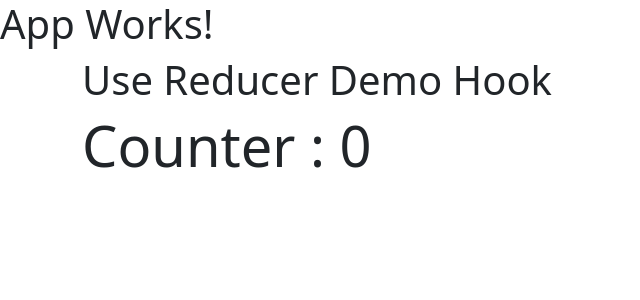
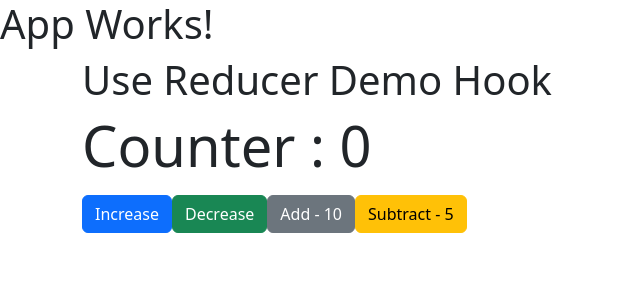
Before and after one commit to synergy2411/apr-24-frontend, a React (Create React App) app in the folder frontend/: page / in a window 1280 px wide. Shown: the top 300 px of the page, without its empty margins (0-640 px from the left). Built offline with nearby package versions, Linux system fonts and the light colour scheme.

Commit message:
counter un reducer

```diff
--- a/frontend/src/Components/Demo/UseReducerDemo.jsx
+++ b/frontend/src/Components/Demo/UseReducerDemo.jsx
@@ -1,6 +1,24 @@
 import { useReducer } from "react";
 
 function reducerFn(state, action) {
+  if (action.type === "INCREMENT") {
+    // return state.counter++;     // NEVER EVER CHANGE EXISTING STATE
+    return {
+      counter: state.counter + 1,
+    };
+  } else if (action.type === "DECREMENT") {
+    return {
+      counter: state.counter - 1,
+    };
+  } else if (action.type === "ADD_COUNTER") {
+    return {
+      counter: state.counter + action.payload,
+    };
+  } else if (action.type === "SUBTRACT_COUNTER") {
+    return {
+      counter: state.counter - action.payload,
+    };
+  }
   return state;
 }
 
@@ -11,6 +29,31 @@ function UseReducerDemo() {
     <div className="container">
       <h1>Use Reducer Demo Hook</h1>
       <p className="display-4">Counter : {state.counter}</p>
+      <button
+        className="btn btn-primary"
+        onClick={() => dispatch({ type: "INCREMENT" })}
+      >
+        Increase
+      </button>
+      <button
+        className="btn btn-success"
+        onClick={() => dispatch({ type: "DECREMENT" })}
+      >
+        Decrease
+      </button>
+      <button
+        className="btn btn-secondary"
+        onClick={() => dispatch({ type: "ADD_COUNTER", payload: 10 })}
+      >
+        Add - 10
+      </button>
+
+      <button
+        className="btn btn-warning"
+        onClick={() => dispatch({ type: "SUBTRACT_COUNTER", payload: 5 })}
+      >
+        Subtract - 5
+      </button>
     </div>
   );
 }
```
